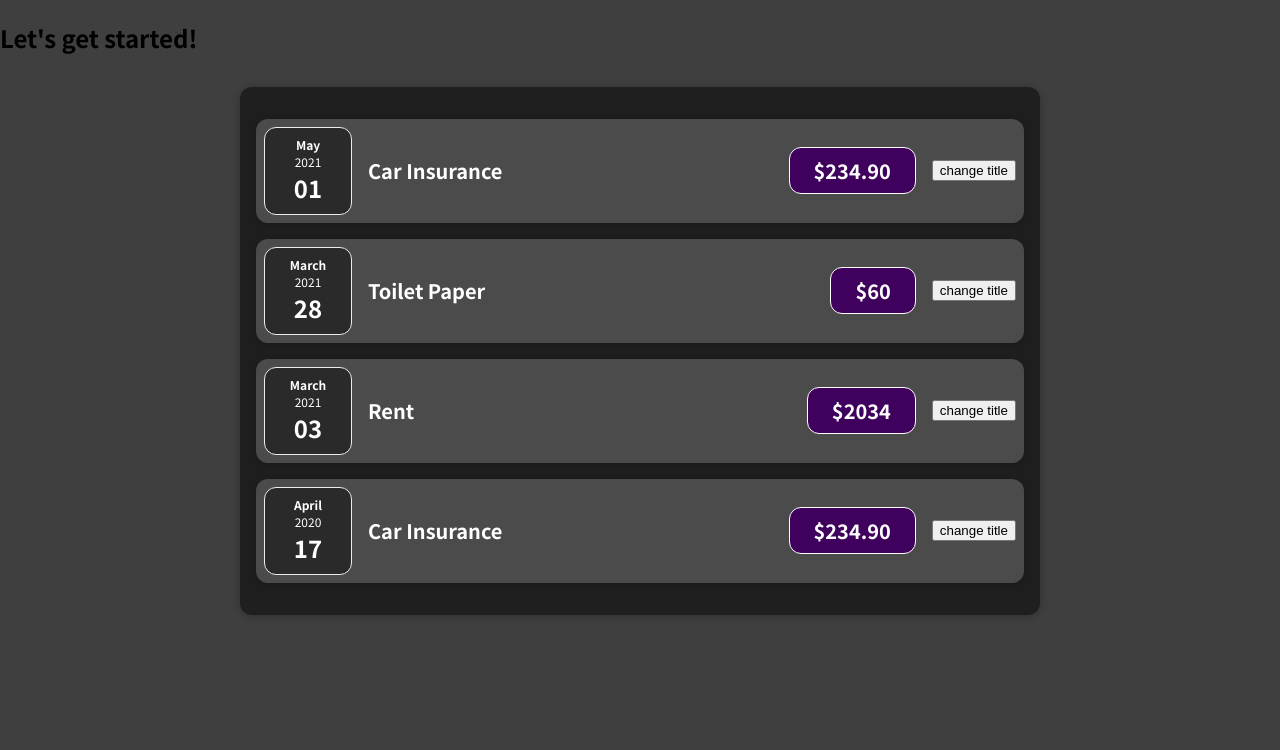
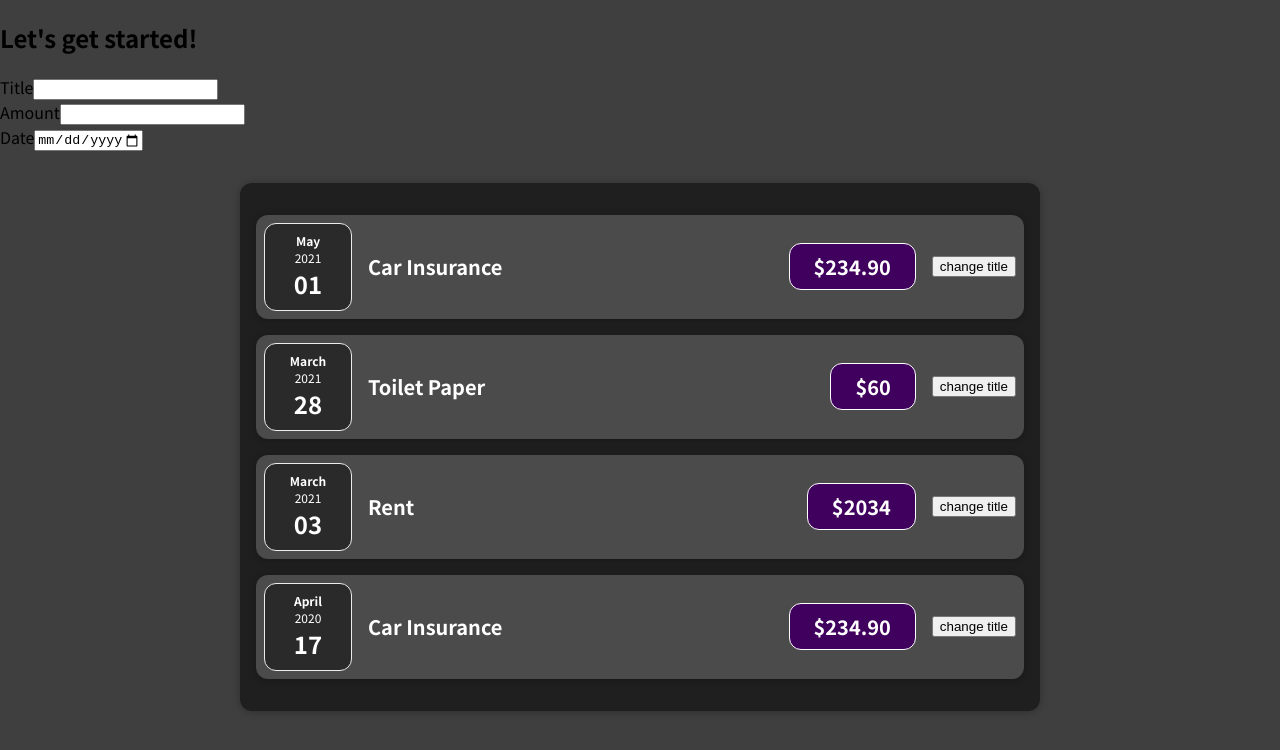
Before and after one commit to SuryaKrishnaMoorthy/expense-tracker, a React (Create React App) app: page / in a window 1280 px wide. Shown: the top 750 px of the page. Built offline with nearby package versions, Linux system fonts and the light colour scheme.

Commit message:
add new expense

```diff
--- a/src/App.js
+++ b/src/App.js
@@ -1,3 +1,4 @@
+import NewExpense from './components/NewExpense/NewExpense';
 import Expenses from './components/Expenses/Expenses';
 
 function App() {
@@ -26,6 +27,7 @@ function App() {
   return (
     <div>
       <h2>Let's get started!</h2>
+      <NewExpense />
       <Expenses items={expenses} />
     </div>
   );
--- /dev/null
+++ b/src/components/NewExpense/ExpenseForm.js
@@ -0,0 +1,22 @@
+import './ExpenseForm.css';
+
+const ExpenseForm = () => {
+	return <form action="">
+		<div>
+			<div>
+				<label htmlFor="title">Title</label>
+				<input type="text" />
+			</div>
+			<div>
+				<label htmlFor="amount">Amount</label>
+				<input type="number" min='0.01' />
+			</div>
+			<div>
+				<label htmlFor="date">Date</label>
+				<input type="date" min='2019-01-01' max='2022-12-01' />
+			</div>
+		</div>
+	</form>
+}
+
+export default ExpenseForm;
--- /dev/null
+++ b/src/components/NewExpense/NewExpense.js
@@ -0,0 +1,10 @@
+import ExpenseForm from './ExpenseForm';
+import './NewExpense.css';
+
+const NewExpense = () => {
+	return <div>
+			<ExpenseForm />
+	</div>
+};
+
+export default NewExpense;
```
Also changed, not shown: src/components/NewExpense/ExpenseForm.css (added), src/components/NewExpense/NewExpense.css (added).
